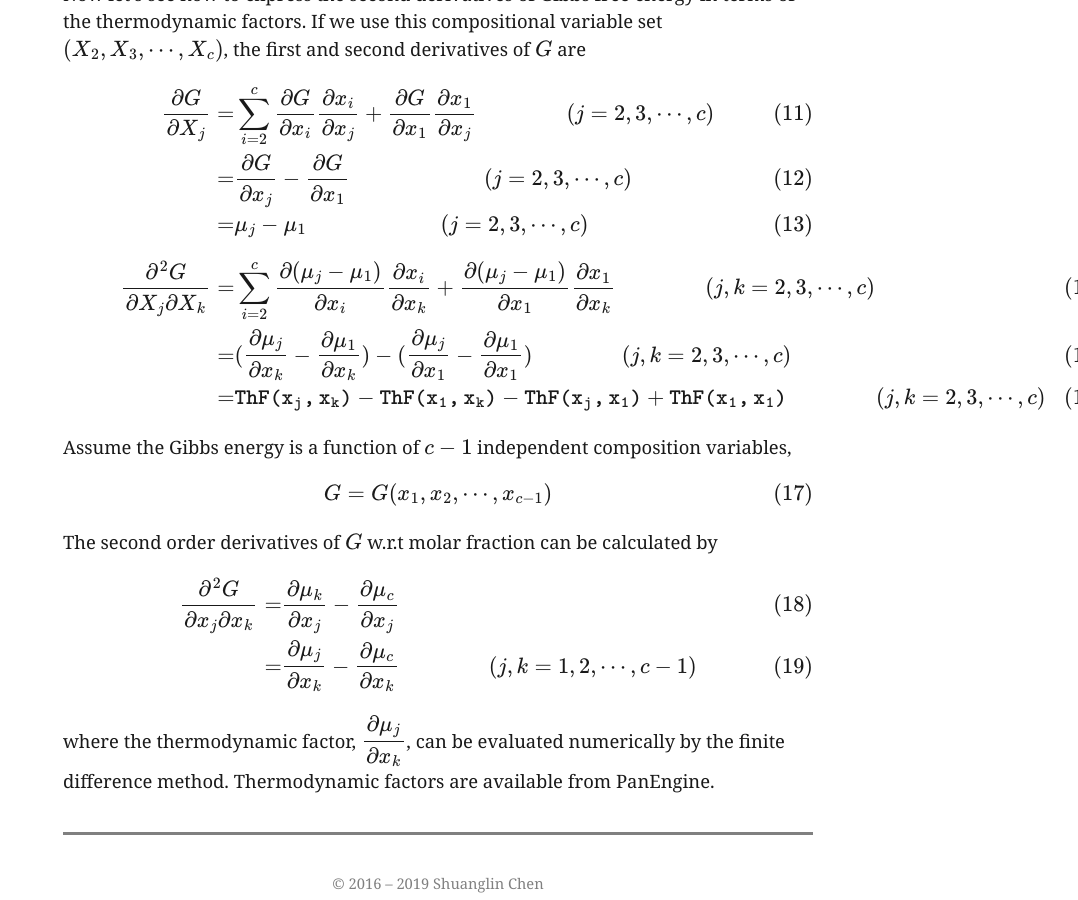
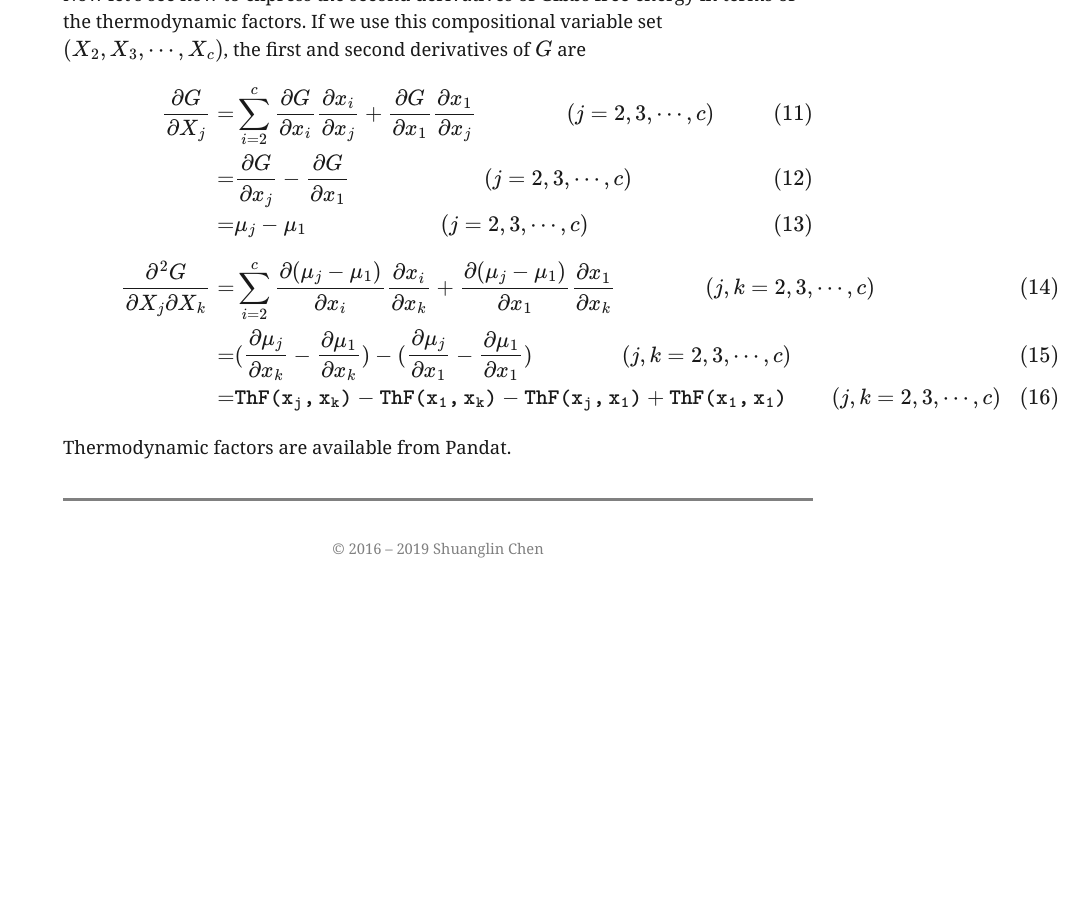
Before and after one commit to shuanglinchen/shuanglinchen.github.io, a Jekyll site: the page built from notes/thermo-factor.html, in a window 1280 px wide and 900 px high, scrolled down 1798 px. Shown: the whole window, without its empty margins (202-1280 px from the left). Built offline with Jekyll 4.4.1, drawn with Linux system fonts in a browser that asks for light colours; formulas are drawn with MathJax 3.

Commit message:
Update thermo-factor.html
q

```diff
--- a/notes/thermo-factor.html
+++ b/notes/thermo-factor.html
@@ -74,22 +74,6 @@ If we use this compositional variable set \((X_2,X_3,\cdots,X_c)\), the first an
      = &\sum_{i=2}^{c} \frac{\partial (\mu_j - \mu_1)}{\partial x_i}   \frac{\partial x_i}{\partial x_k} + \frac{\partial (\mu_j - \mu_1)} {\partial x_1} \frac{\partial x_1}{\partial x_k}  \quad \quad \quad \quad  (j, k=2,3,\cdots,c) \\
          = &  (\frac{\partial \mu_j}{\partial x_k} - \frac{\partial \mu_1}{\partial x_k})
            - (\frac{\partial \mu_j}{\partial x_1} - \frac{\partial \mu_1}{\partial x_1})     \quad \quad \quad \quad  (j, k=2,3,\cdots,c) \\
-     = &  {\tt ThF(x_j,x_k) } - {\tt ThF(x_1,x_k) } - {\tt ThF(x_j,x_1) } +  {\tt ThF(x_1,x_1) } \quad \quad \quad \quad  (j, k=2,3,\cdots,c)
+     = &  {\tt ThF(x_j,x_k) } - {\tt ThF(x_1,x_k) } - {\tt ThF(x_j,x_1) } +  {\tt ThF(x_1,x_1) } \quad \quad  (j, k=2,3,\cdots,c)
 \end{align}
-
-Assume the Gibbs energy is a function of \(c-1\) independent composition variables,
-
-\begin{equation}
-G = G(x_1,x_2,\cdots,x_{c-1})
-\end{equation}
-
-
-The second order derivatives of \(G\) w.r.t molar fraction can be calculated by
-
-\begin{align}
-\frac{\partial^2 G}{\partial x_j \partial x_k}= &\frac{\partial \mu_k}{\partial x_j} - \frac{\partial \mu_c}{\partial x_j}  \\
-= &\frac{\partial \mu_j}{\partial x_k} - \frac{\partial \mu_c}{\partial x_k}\quad \quad \quad \quad (j, k=1,2,\cdots,c-1)
-\label {A8}
-\end{align}
-
-where the thermodynamic factor, \(\displaystyle \frac{\partial \mu_j}{\partial x_k}\), can be evaluated numerically by the finite difference method. Thermodynamic factors are available from PanEngine.
+Thermodynamic factors are available from Pandat.
```
